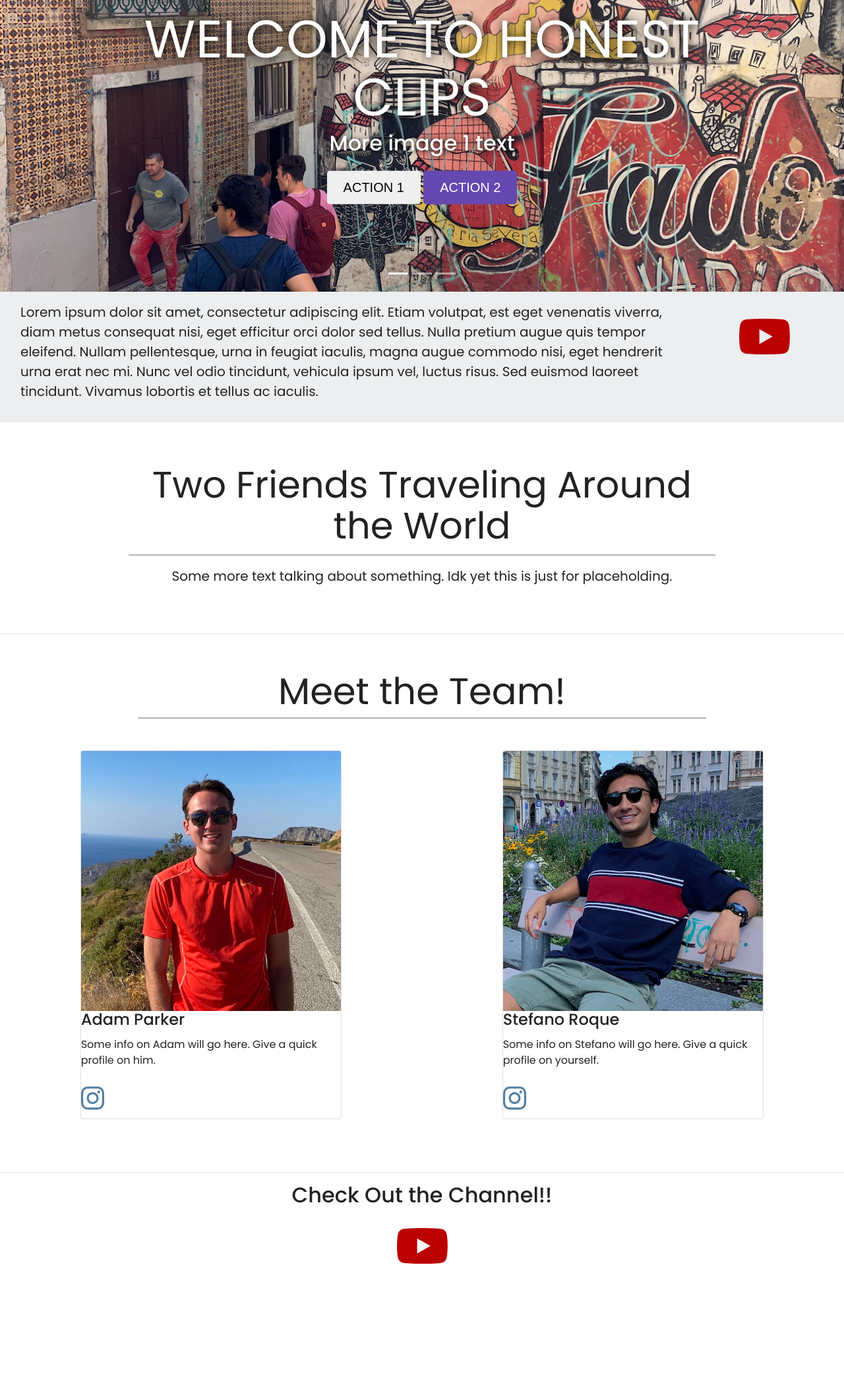
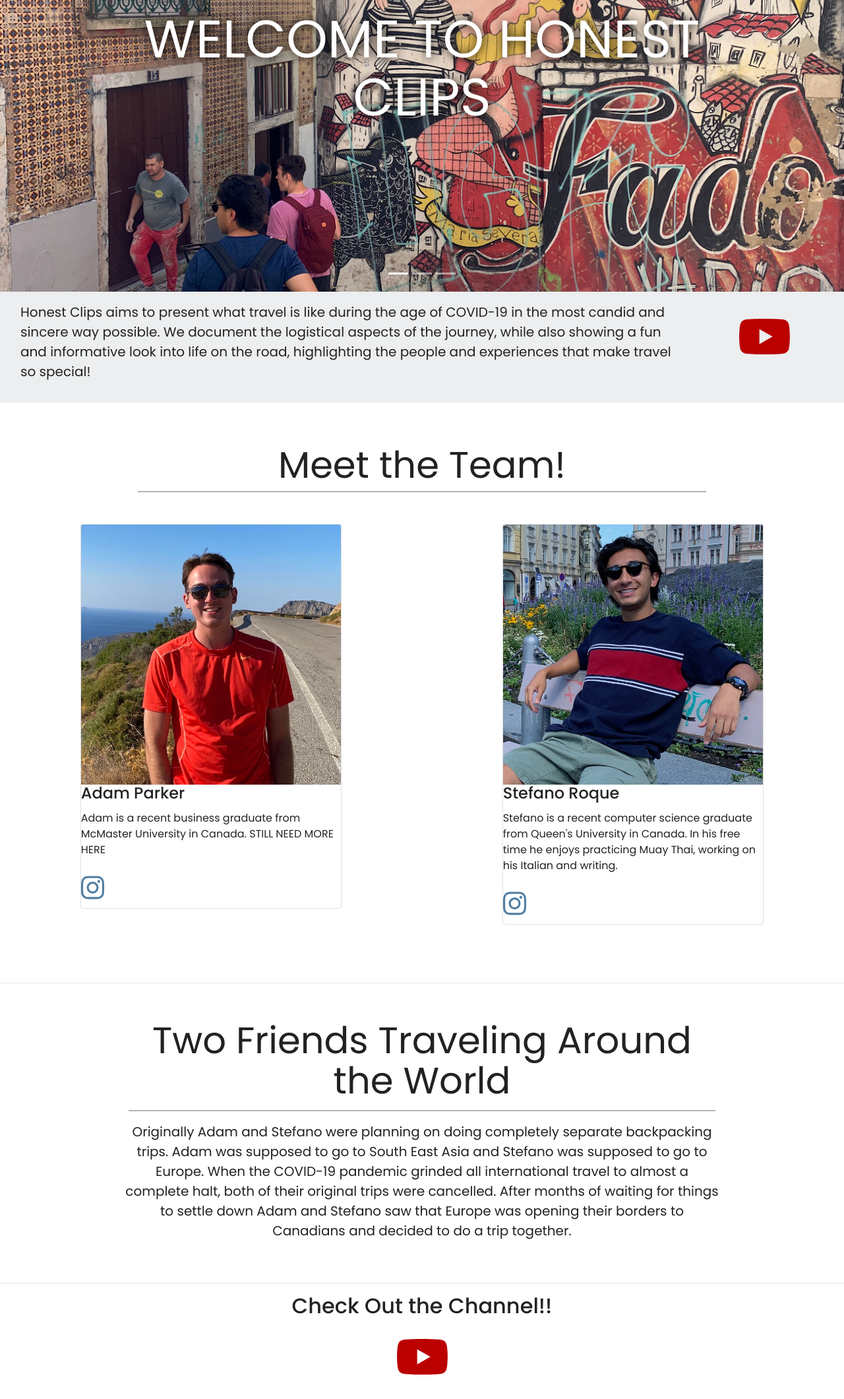
Before and after one commit to stefanoroque/HonestClips-Website, a Django app: page / in a window 1280 px wide. Shown: the part 251-2371 px from the top of the page at 66% size. Before the commit the page ends 2166 px from the top, so only its background shows below. Run offline with Django 3.2, Linux system fonts and the light colour scheme; some libraries are stand-ins or nearby versions.

Commit message:
did some work on the index page

```diff
--- a/HonestClips_Website/main_site/static/main_site/styles.css
+++ b/HonestClips_Website/main_site/static/main_site/styles.css
@@ -250,8 +250,3 @@ color: #0085A1;
     }
 
 }
-
-/* Blog Posts */
-.blog_post {
-
-}
--- a/HonestClips_Website/main_site/templates/main_site/index.html
+++ b/HonestClips_Website/main_site/templates/main_site/index.html
@@ -19,10 +19,7 @@
                 <img src="{% static 'main_site/imgs/fado.png' %}">
                 <div class="carousel-caption">
                     <h1 class="display-2">Welcome to Honest Clips</h1>
-                    <h3>More image 1 text</h3>
-
-                    <button type="button" class="btn btn-outline-light btn-lg">ACTION 1</button>
-                    <button type="button" class="btn btn-primary btn-lg">ACTION 2</button>
+                    <!-- <h3>A raw, honest view on what travel is like these days</h3> -->
                 </div>
 
             </div>
@@ -41,7 +38,7 @@
         <div class="row jumbotron">
             <div class="col-xs-12 col-sm-12 col-md-9 col-lg-9 col-xl-10">
                 <p class="lead">
-                    Lorem ipsum dolor sit amet, consectetur adipiscing elit. Etiam volutpat, est eget venenatis viverra, diam metus consequat nisi, eget efficitur orci dolor sed tellus. Nulla pretium augue quis tempor eleifend. Nullam pellentesque, urna in feugiat iaculis, magna augue commodo nisi, eget hendrerit urna erat nec mi. Nunc vel odio tincidunt, vehicula ipsum vel, luctus risus. Sed euismod laoreet tincidunt. Vivamus lobortis et tellus ac iaculis.
+                    Honest Clips aims to present what travel is like during the age of COVID-19 in the most candid and sincere way possible. We document the logistical aspects of the journey, while also showing a fun and informative look into life on the road, highlighting the people and experiences that make travel so special!
                 </p>
             </div>
             <div class="col-xs-12 col-sm-12 col-md-3 col-lg-3 col-xl-2">
@@ -50,29 +47,6 @@
             </div>
         </div>
     </div>
-
-    <!-- Welcome Section -->
-    <div class="container-fluid padding">
-        <div class="row welcome text-center">
-            <div class="col-12">
-                <h1 class="display-4">Two Friends Traveling Around the World</h1>
-            </div>
-            <hr>
-            <div class="col-12">
-                <p class="lead">Some more text talking about something. Idk yet this is just for placeholding.</p>
-            </div>
-        </div>
-    </div>
-
-    <!-- Fixed Background -->
-    <hr class="my-4">
-    <figure>
-        <div class="fixed-wrap">
-            <div id="fixed">
-
-            </div>
-        </div>
-    </figure>
 
     <!-- Meet the Team -->
     <div class="container-fluid padding">
@@ -93,7 +67,7 @@
                     <img class="card-img-top" src="{% static 'main_site/imgs/AdamProfile.jpg' %}">
                     <div class="card-body">
                         <h4 class="card-title">Adam Parker</h4>
-                        <p class="card-text">Some info on Adam will go here. Give a quick profile on him.</p>
+                        <p class="card-text">Adam is a recent business graduate from McMaster University in Canada. STILL NEED MORE HERE</p>
                         <a target="_blank" rel="noopener noreferrer" href="https://www.instagram.com/adamparker.1/?hl=en"><i class="fab fa-instagram"></i></a>
                     </div>
                 </div>
@@ -104,7 +78,7 @@
                     <img class="card-img-top" src="{% static 'main_site/imgs/StefanoProfile.jpeg' %}">
                     <div class="card-body">
                         <h4 class="card-title">Stefano Roque</h4>
-                        <p class="card-text">Some info on Stefano will go here. Give a quick profile on yourself.</p>
+                        <p class="card-text">Stefano is a recent computer science graduate from Queen's University in Canada. In his free time he enjoys practicing Muay Thai, working on his Italian and writing.</p>
                         <a target="_blank" rel="noopener noreferrer" href="https://www.instagram.com/stefanoroque/?hl=en"><i class="fab fa-instagram"></i></a>
                     </div>
                 </div>
@@ -112,6 +86,22 @@
 
         </div>
     </div>
+
+    <hr class="my-4">
+
+    <!-- Welcome Section -->
+    <div class="container-fluid padding">
+        <div class="row welcome text-center">
+            <div class="col-12">
+                <h1 class="display-4">Two Friends Traveling Around the World</h1>
+            </div>
+            <hr>
+            <div class="col-12">
+                <p class="lead">Originally Adam and Stefano were planning on doing completely separate backpacking trips. Adam was supposed to go to South East Asia and Stefano was supposed to go to Europe. When the COVID-19 pandemic grinded all international travel to almost a complete halt, both of their original trips were cancelled. After months of waiting for things to settle down Adam and Stefano saw that Europe was opening their borders to Canadians and decided to do a trip together. </p>
+            </div>
+        </div>
+    </div>
+
 
     <!-- YouTube Channel -->
     <hr>
--- a/HonestClips_Website/main_site/templates/main_site/layout.html
+++ b/HonestClips_Website/main_site/templates/main_site/layout.html
@@ -11,7 +11,7 @@
 
 
     <body>
-        <nav class="navbar navbar-expand-md navbar-dark bg-dark sticky-top">
+        <nav class="navbar navbar-expand-md navbar-dark bg-dark">
         <div class="container-fluid">
 
             <a class="navbar-brand" href="{% url 'main_site:index' %}"><img src="{% static 'main_site/imgs/HonestClipsWide.png' %}" class="img-responsive rounded"></a>
```
